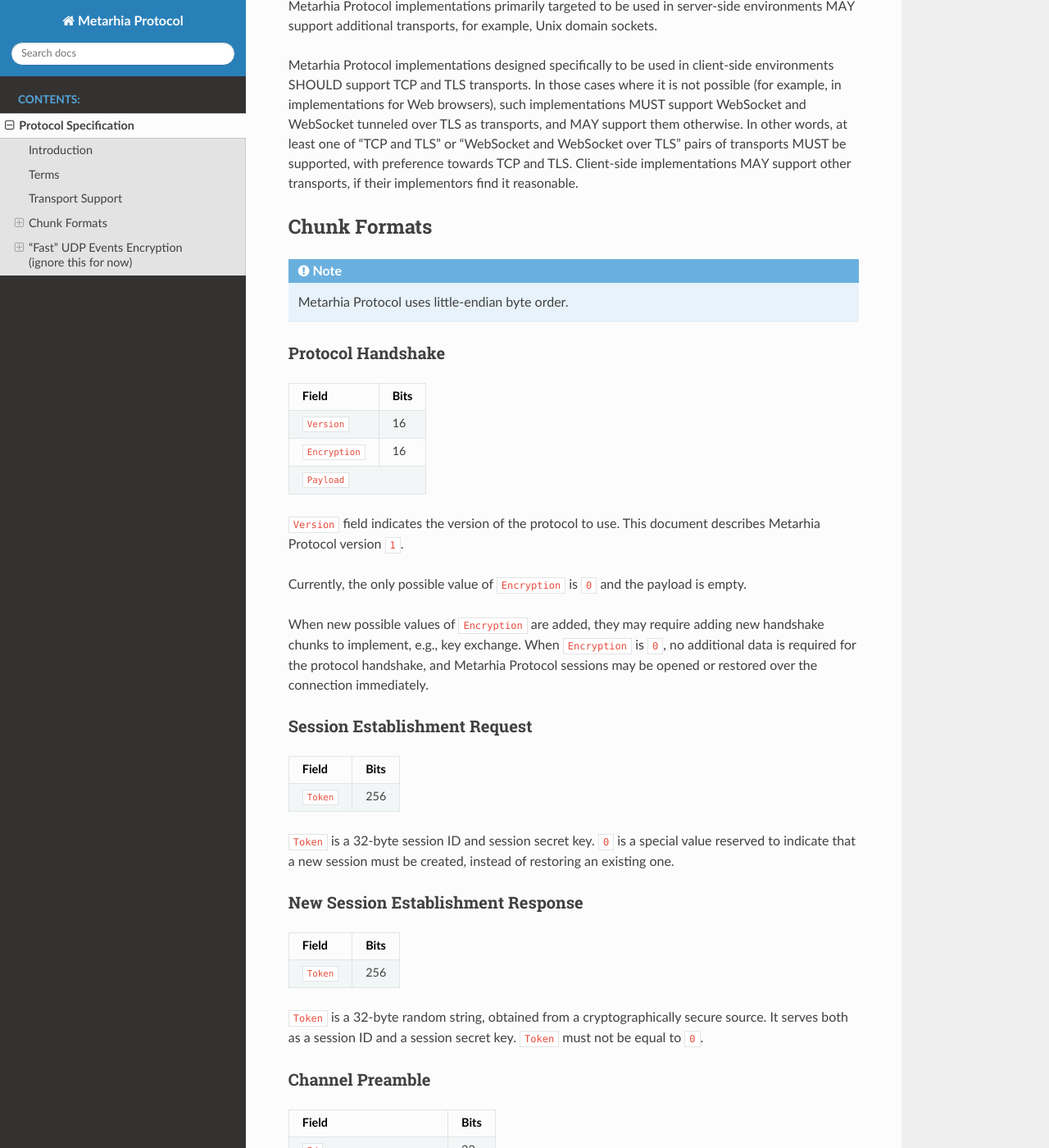
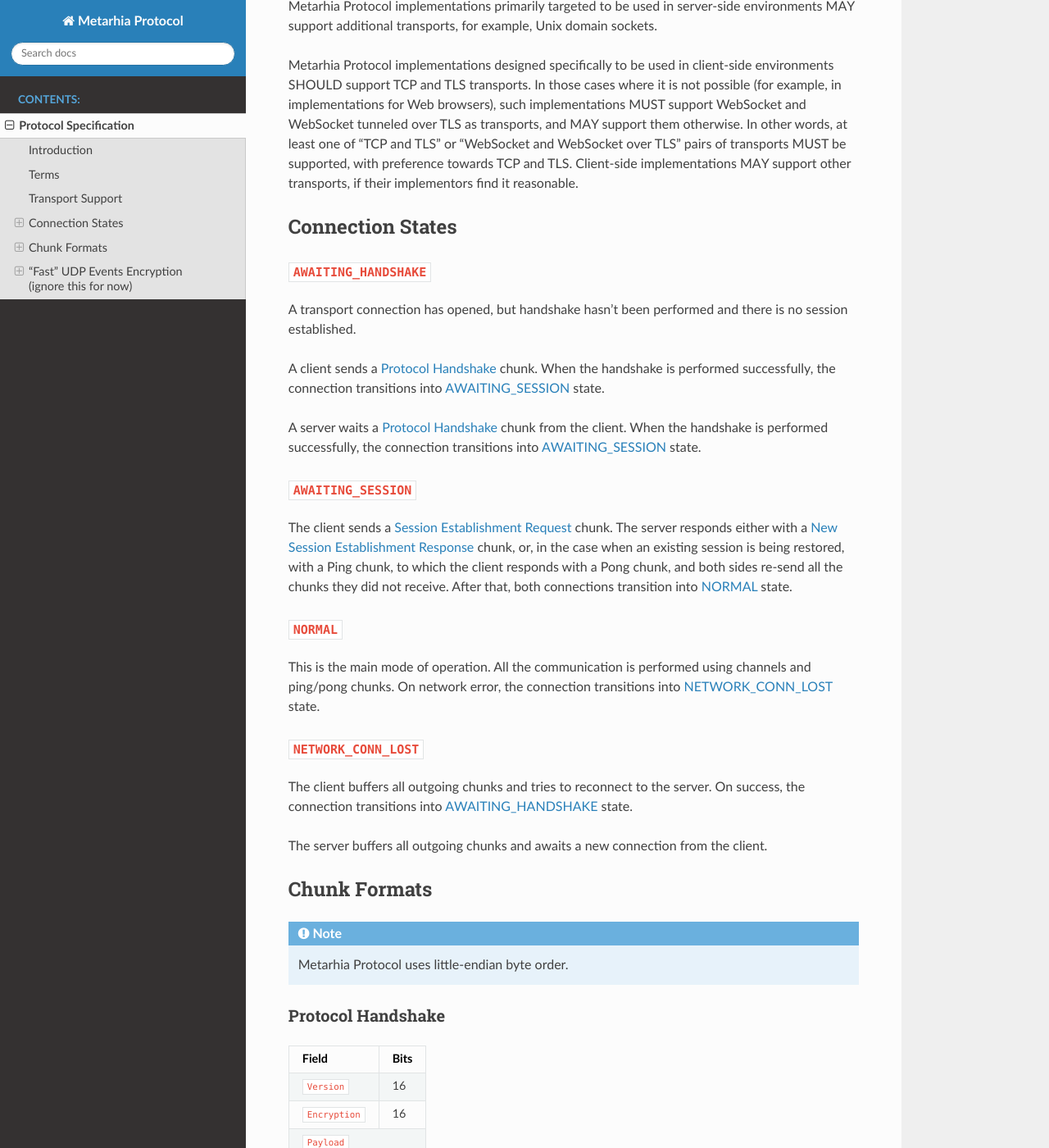
Before and after one commit to metarhia/protocol, a Sphinx documentation site: the page built from docs/protocol.rst, in a window 1280 px wide and 1400 px high, scrolled down 1585 px. Shown: the whole window at 82% size. Built offline with Sphinx 7.4.7 and the Read the Docs theme 2.0.0, drawn with Linux system fonts in a browser that asks for light colours.

Commit message:
docs(spec): add connection states

```diff
--- a/docs/protocol.rst
+++ b/docs/protocol.rst
@@ -84,6 +84,48 @@
 "TCP and TLS" or "WebSocket and WebSocket over TLS" pairs of transports MUST be
 supported, with preference towards TCP and TLS.  Client-side implementations
 MAY support other transports, if their implementors find it reasonable.
+
+Connection States
+-----------------
+
+``AWAITING_HANDSHAKE``
+^^^^^^^^^^^^^^^^^^^^^^
+
+A transport connection has opened, but handshake hasn't been performed
+and there is no session established.
+
+A client sends a `Protocol Handshake`_ chunk.  When the handshake is
+performed successfully, the connection transitions into `AWAITING_SESSION`_
+state.
+
+A server waits a `Protocol Handshake`_ chunk from the client.  When the
+handshake is performed successfully, the connection transitions into
+`AWAITING_SESSION`_ state.
+
+``AWAITING_SESSION``
+^^^^^^^^^^^^^^^^^^^^
+
+The client sends a `Session Establishment Request`_ chunk.  The server responds
+either with a `New Session Establishment Response`_ chunk, or, in the case when
+an existing session is being restored, with a Ping chunk, to which the client
+responds with a Pong chunk, and both sides re-send all the chunks they did not
+receive.  After that, both connections transition into `NORMAL`_ state.
+
+``NORMAL``
+^^^^^^^^^^
+
+This is the main mode of operation.  All the communication is performed using
+channels and ping/pong chunks.  On network error, the connection transitions
+into `NETWORK_CONN_LOST`_ state.
+
+``NETWORK_CONN_LOST``
+^^^^^^^^^^^^^^^^^^^^^
+
+The client buffers all outgoing chunks and tries to reconnect to the server.
+On success, the connection transitions into `AWAITING_HANDSHAKE`_ state.
+
+The server buffers all outgoing chunks and awaits a new connection from the
+client.
 
 Chunk Formats
 -------------
```
